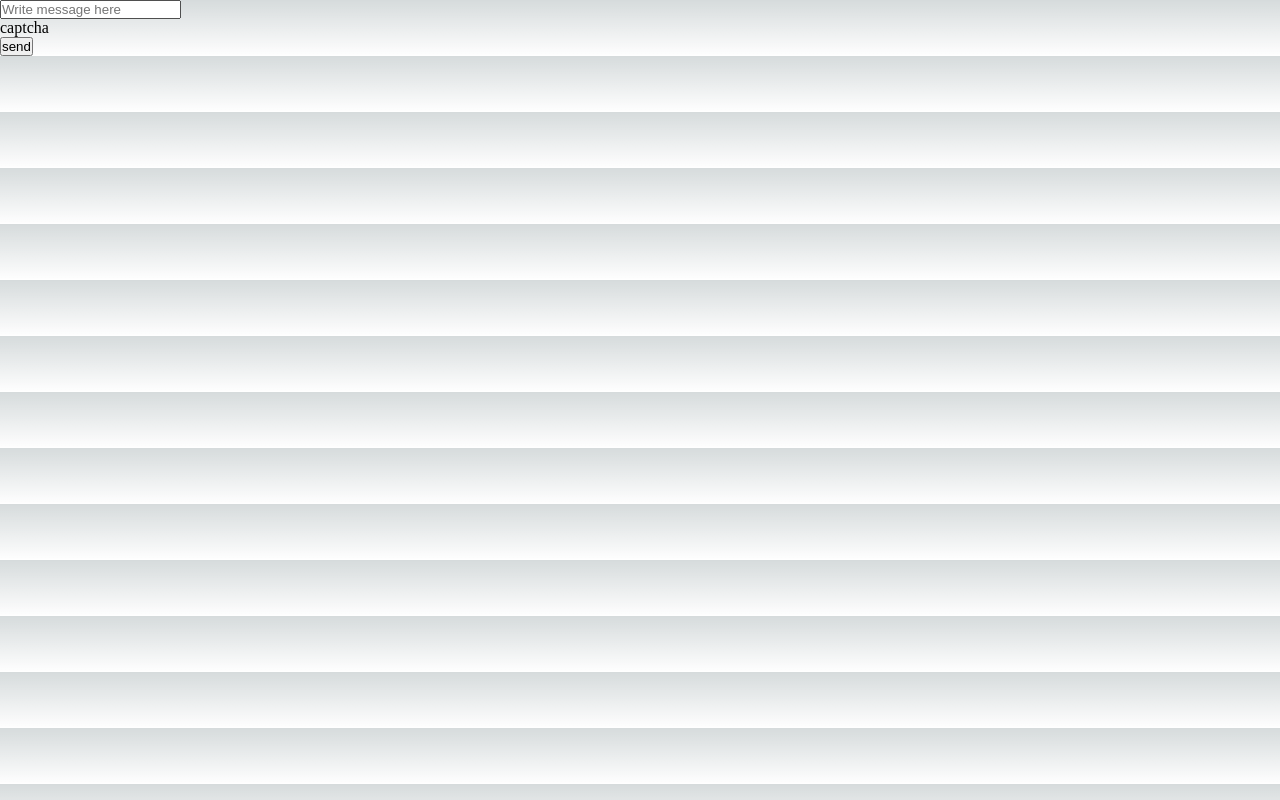
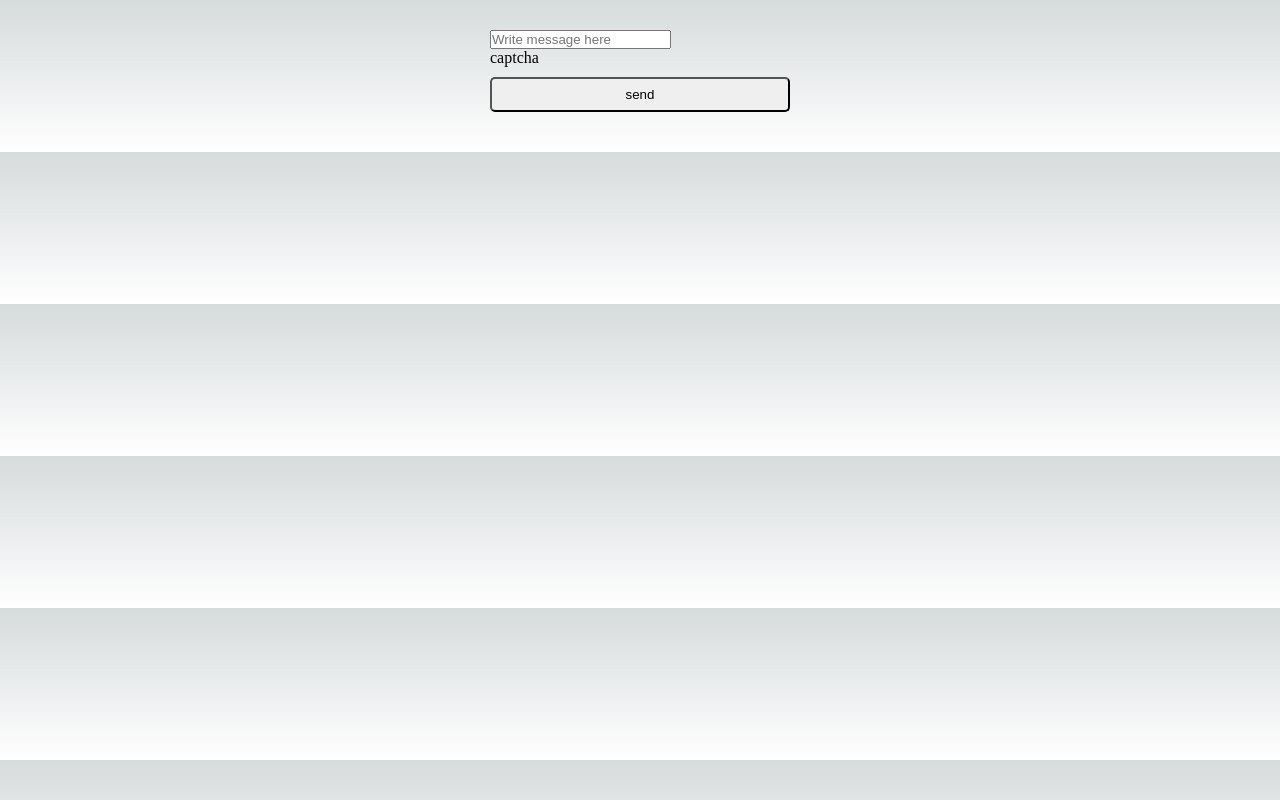
Before and after one commit to WanjikuKatuni/captcha-authentication-app-built-with-nextjs-react, a Next.js app: page / in a window 1280 px wide. Built offline with nearby package versions, Linux system fonts and the light colour scheme.

Commit message:
styled form

```diff
--- a/styles/globals.css
+++ b/styles/globals.css
@@ -105,3 +105,26 @@ a {
     color-scheme: dark;
   }
 }
+
+body {
+  padding: 30px;
+}
+
+main {
+  width: 300px;
+  margin: 0 auto;
+}
+
+textarea {
+  padding: 12px;
+  margin: 10px 0;
+  width: 100%;
+}
+
+button{
+  padding: 8px 30px;
+  border-radius: 5px;
+  margin: 10px 0;
+  width: 100%;
+
+}
```
